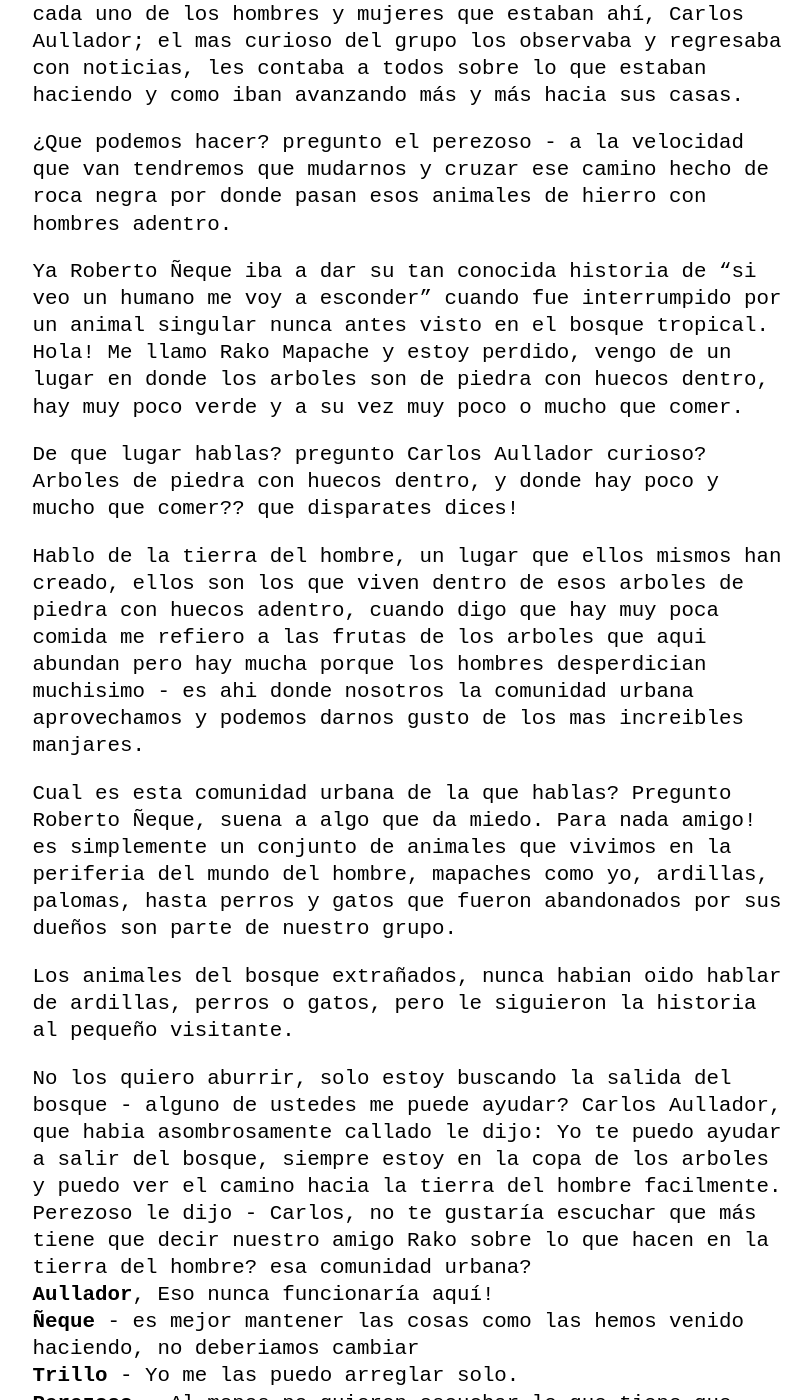
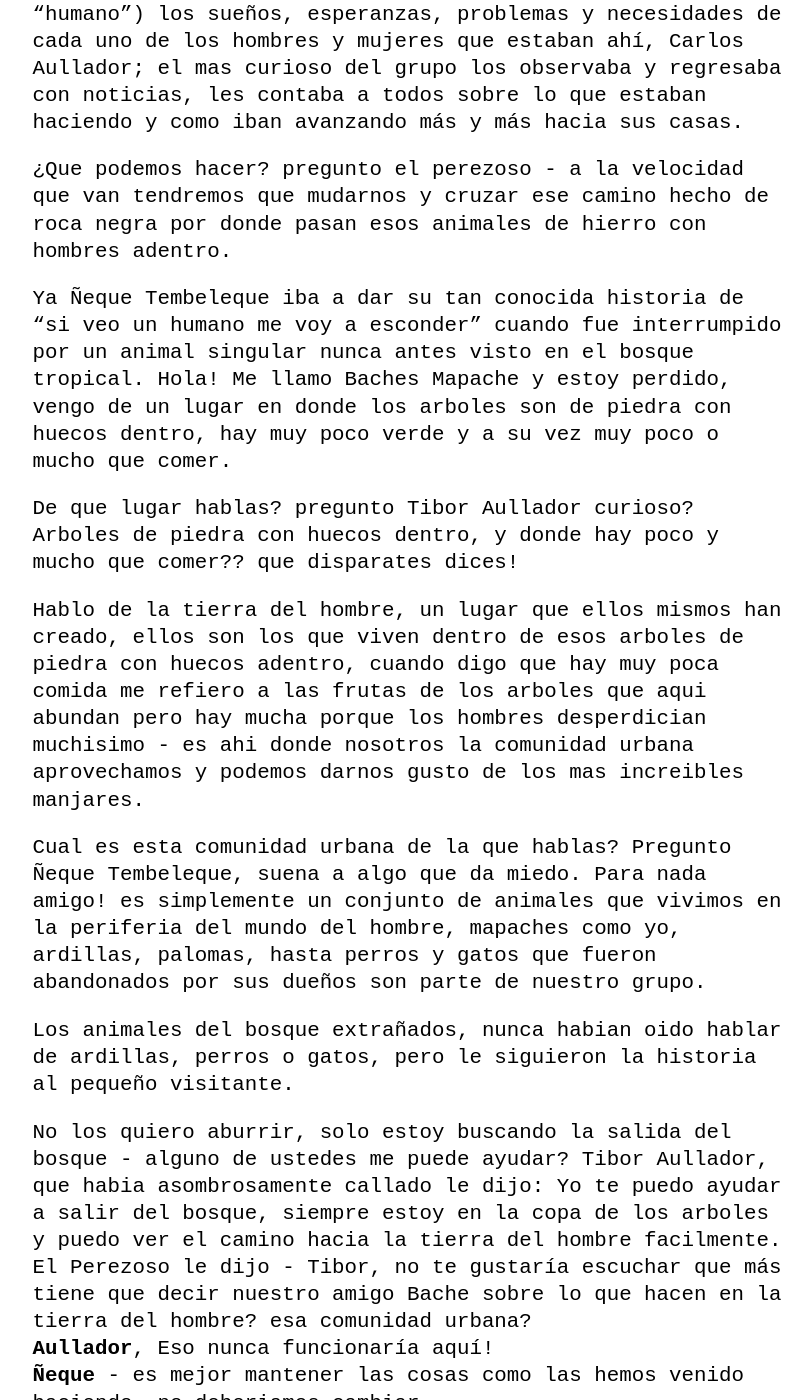
Before and after one commit to petesect18/writeups, a Jekyll site: the page built from _posts/2021-03-29-Cuentov1.0.md, in a window 1280 px wide and 1400 px high, scrolled down 1654 px. Shown: the whole window, without its empty margins (233-1045 px from the left). Built offline with Jekyll 4.4.1, drawn with Linux system fonts in a browser that asks for light colours; some of the changed text lies outside the part shown.

Commit message:
Update 2021-03-29-Cuentov1.0.md

```diff
--- a/_posts/2021-03-29-Cuentov1.0.md
+++ b/_posts/2021-03-29-Cuentov1.0.md
@@ -18,7 +18,7 @@ Breve historia sobre un grupo de animales en el bosque tropícal de centroameric
 De todos los animales del bosque tropical, habia un grupo peculiar, cada uno con su forma de ver y resolver las cosas muy especial.
 Se debatian diferentes problemas del bosque desde como aprovechar mejor las lluvias que cada vez eran menos, hasta como impedir que los humanos entraran más y mas a su habitat.
 
-Trillo, el armadillo siempre solitario e indiferente - solo decia que siempre y cuando hubiera humedad para cavar el se las arreglaria solo, Roberto Ñeque; siempre muy asustadizo decia que el no queria enfrentarse a los problemas y era mejor esconderse,  Carlos Aullador trataba de hacerles ver que los problemas de uno eran los problemas del bosque pero tambien era muy dado a solo estar con los suyos, ya que veia al resto de sus amigos que eran de otras especies del bosque como inferiores a los monos, sin darse cuenta que es en la diversidad donde esta la riqueza real del bosque tropical, Lilo Cocodrilo, desde su quebrada los escuchaba esceptico de lo que podria lograr este grupo peculiar de animales en el bosque tropical, decia que las cosas habian sido así desde el tiempo que el era un pequeño reptil , muchisimos años antes que Carlos Aullador, el mas viejo del grupo, naciera.
+Trillo, el armadillo siempre solitario e indiferente - solo decia que siempre y cuando hubiera humedad para cavar el se las arreglaria solo, Ñeque Tembeleque; siempre muy asustadizo decia que el no queria enfrentarse a los problemas y era mejor esconderse,  Tibor Aullador trataba de hacerles ver que los problemas de uno eran los problemas del bosque pero tambien era muy dado a solo estar con los suyos, ya que veia al resto de sus amigos que eran de otras especies del bosque como inferiores a los monos, sin darse cuenta que es en la diversidad donde esta la riqueza real del bosque tropical, Lilo Cocodrilo, desde su quebrada los escuchaba esceptico de lo que podria lograr este grupo peculiar de animales en el bosque tropical, decia que las cosas habian sido así desde el tiempo que el era un pequeño reptil , muchisimos años antes que Carlos Aullador, el mas viejo del grupo, naciera.
 
 ## [II](#the-middle)
 
@@ -26,21 +26,21 @@ A lo lejos se escuchaban las maquinas del hombre haciendo sonidos desde muy temp
 
 ¿Que podemos hacer? pregunto el perezoso - a la velocidad que van tendremos que mudarnos y cruzar ese camino hecho de roca negra por donde pasan esos animales de hierro con hombres adentro.
 
-Ya Roberto Ñeque iba a dar su tan conocida historia de "si veo un humano me voy a esconder" cuando fue interrumpido por un animal singular nunca antes visto en el bosque tropical.
-Hola! Me llamo Rako Mapache y estoy perdido, vengo de un lugar en donde los arboles son de piedra con huecos dentro, hay muy poco verde y a su vez muy poco o mucho que comer.
+Ya Ñeque Tembeleque iba a dar su tan conocida historia de "si veo un humano me voy a esconder" cuando fue interrumpido por un animal singular nunca antes visto en el bosque tropical.
+Hola! Me llamo Baches Mapache y estoy perdido, vengo de un lugar en donde los arboles son de piedra con huecos dentro, hay muy poco verde y a su vez muy poco o mucho que comer.
 
-De que lugar hablas? pregunto Carlos Aullador curioso? Arboles de piedra con huecos dentro, y donde hay poco y mucho que comer?? que disparates dices!
+De que lugar hablas? pregunto Tibor Aullador curioso? Arboles de piedra con huecos dentro, y donde hay poco y mucho que comer?? que disparates dices!
 
 Hablo de la tierra del hombre, un lugar que ellos mismos han creado, ellos son los que viven dentro de esos arboles de piedra con huecos adentro, cuando digo que hay muy poca comida me refiero a las frutas de los arboles que aqui abundan pero hay mucha porque los hombres desperdician muchisimo - es ahi donde nosotros la comunidad urbana aprovechamos y podemos darnos gusto de los mas increibles manjares.
 
-Cual es esta comunidad urbana de la que hablas? Pregunto Roberto Ñeque, suena a algo que da miedo.
+Cual es esta comunidad urbana de la que hablas? Pregunto Ñeque Tembeleque, suena a algo que da miedo.
 Para nada amigo! es simplemente un conjunto de animales que vivimos en la periferia del mundo del hombre, mapaches como yo, ardillas, palomas, hasta perros y gatos que fueron abandonados por sus dueños son parte de nuestro grupo.
 
 Los animales del bosque extrañados, nunca habian oido hablar de ardillas, perros o gatos, pero le siguieron la historia al pequeño visitante.
 
 No los quiero aburrir, solo estoy buscando la salida del bosque - alguno de ustedes me puede ayudar?
-Carlos Aullador, que habia asombrosamente callado le dijo: Yo te puedo ayudar a salir del bosque, siempre estoy en la copa de los arboles y puedo ver el camino hacia la tierra del hombre facilmente.
-Perezoso le dijo - Carlos, no te gustaría escuchar que más tiene que decir nuestro amigo Rako sobre lo que hacen en la tierra del hombre? esa comunidad urbana?
+Tibor Aullador, que habia asombrosamente callado le dijo: Yo te puedo ayudar a salir del bosque, siempre estoy en la copa de los arboles y puedo ver el camino hacia la tierra del hombre facilmente.
+El Perezoso le dijo - Tibor, no te gustaría escuchar que más tiene que decir nuestro amigo Bache sobre lo que hacen en la tierra del hombre? esa comunidad urbana?
 **Aullador**, Eso nunca funcionaría aquí!
 **Ñeque** - es mejor mantener las cosas como las hemos venido haciendo, no deberiamos cambiar
 **Trillo** - Yo me las puedo arreglar solo.
@@ -51,20 +51,20 @@ Perezoso le dijo - Carlos, no te gustaría escuchar que más tiene que decir nue
 
 El lagarto de 70 años que habia estado escuchando la conversacion desde el principio, les dijo " Los hombres son fuertes porque trabajan juntos, si ustedes se unen podrian encontrar una solucion a su problema"
 
-De que problema hablan? pregunto Rako
-Los hombres cada vez están mas cerca y amenazan con destruir nuestro hogar y el de el resto de los animales, dijo Roberto Ñeque con voz temerosa.
+De que problema hablan? pregunto el mapache
+Los hombres cada vez están mas cerca y amenazan con destruir nuestro hogar y el de el resto de los animales, dijo Ñeque con voz temerosa.
 
-Entiendo, que es lo mejor que cada uno de ustedes puede hacer? Pregunto Rako
+Entiendo, que es lo mejor que cada uno de ustedes puede hacer? Pregunto Baches
 
 Lo mejor? dijo Trillo - creo que cada uno de nosotros solo hace lo que tiene que hacer, no creo que seamos los "mejores" en algo.
 
 Yo si les puedo decir, dijo Perezo en voz lenta y tranquila - siempre los he estado observando y sé muy bien las habilidades especiales que tiene cada uno.
 Genial! respondio Rako, me gustaría oir en que son buenos cada uno de ustedes y pensar como equipo como podemos resolver este problema.
 
-Carlos Aullador es muy bueno subiendose a los arboles, puede llegar hasta la copa muy rapido y su aullido se escucha a kilometros, dijo perezoso
+Tibor Aullador es muy bueno subiendose a los arboles, puede llegar hasta la copa muy rapido y su aullido se escucha a kilometros, dijo perezoso
 Excelente, podrías ser un muy buen vigía, le dijo Rako
 Trillo Armadillo es un experto cavando tuneles y huecos, puede moverse bajo la tierra muy facil
-Interesante, dijo Rako - quien más esta en la lista?
+Interesante, dijo Baches - quien más esta en la lista?
 
 Tambien tenemos a Roberto Ñeque, que puede agarrar semillas, guardarlas en su boca y transportarlas de un lugar a otro para luego comerselas con calma.
 Muy bien - creo que ya me estoy haciendo una idea de lo que podemos hacer.
@@ -79,8 +79,8 @@ Porque no, usando las habilidades de cada uno vamos dandole espacio al bosque?
 Trillo puede abrir huecos y ñeque puede plantar las semillas, mientras aullador y perezoso se aseguran que no haya hombres o maquinas que les pueda hacer daño.
 Conforme pase el tiempo  nuevos arboles iran creciendo y si bien no podremos reponer el daño a la misma velocidad que el hombre destruye - al menos estamos asegurandonos de que nuevos arboles crecerán y quien sabe, hasta podriamos darle el ejemplo a los humanos de que la diversidad de caracteristicas, el trabajo en equipo y la unidad hacia una meta son capaces de lograr cosas increibles!
 
-Todo el grupo de animales se puso patas a la obra y empezaron a trabajar juntos; Trillo cavaba, Roberto sembraba, Carlos y Perezoso vigilaban - a lo lejos Lilo Cocodrilo desde su quebrada observaba.
+Todo el grupo de animales se puso patas a la obra y empezaron a trabajar juntos; Trillo cavaba, Ñeque sembraba, Aullador y Perezoso vigilaban - a lo lejos Lilo Cocodrilo desde su quebrada observaba.
 
-Rako mapache encontró la salida del bosque y regreso a la ciudad, no sin antes haberse despedido de sus coloridos amigos y a su vez, los animales del bosque tropical darle las gracias por enseñarle lo valioso del trabajo en equipo y lo importante de enfocarse en las habilidades unicas que cada uno de ellos podia ofrecer para el bien comun.
+Baches mapache encontró la salida del bosque y regreso a la ciudad, no sin antes haberse despedido de sus coloridos amigos y a su vez, los animales del bosque tropical darle las gracias por enseñarle lo valioso del trabajo en equipo y lo importante de enfocarse en las habilidades unicas que cada uno de ellos podia ofrecer para el bien comun.
 
 ### FIN
```
